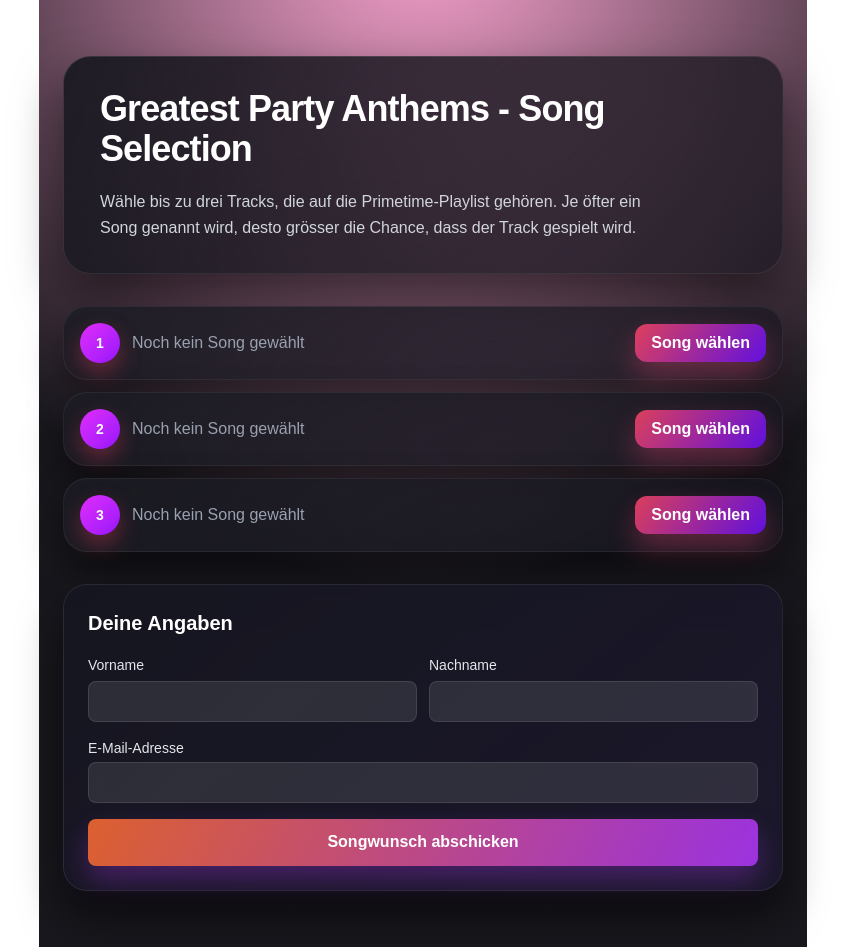
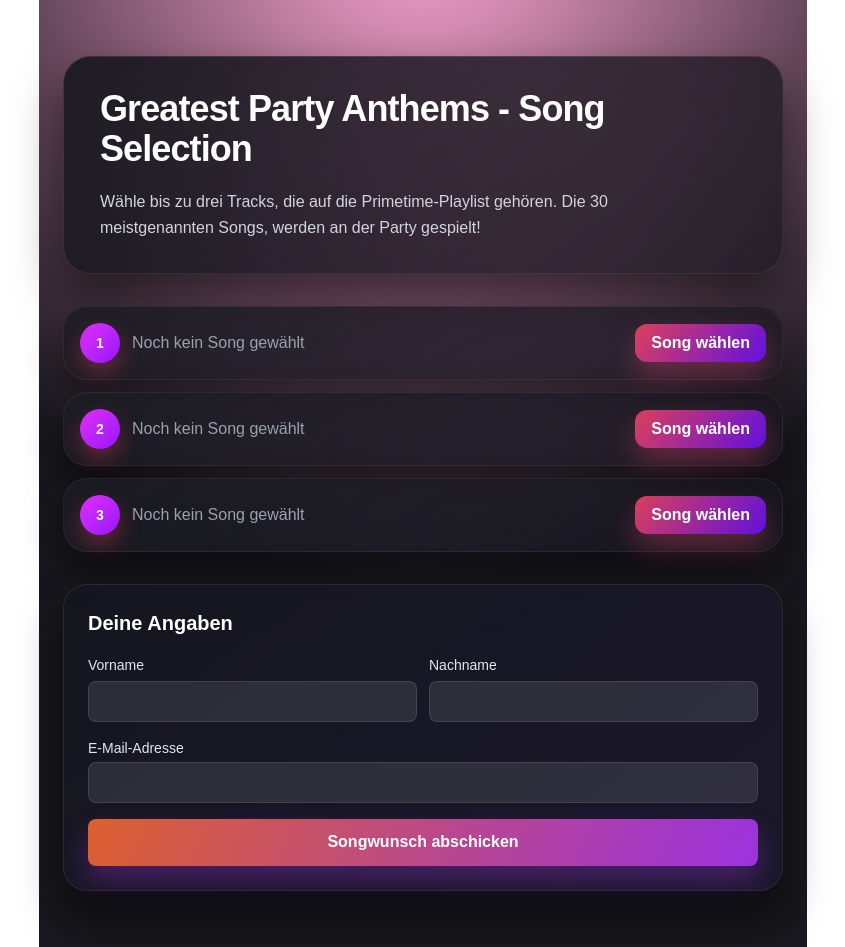
Before and after one commit to tecnovel/anthem-songwish, a Next.js app: page / in a window 1280 px wide. Shown: the whole page, without its empty margins (217-1062 px from the left). Built offline with nearby package versions, Linux system fonts and the light colour scheme; no server answers.

Commit message:
descirption changes

```diff
--- a/src/pages/index.tsx
+++ b/src/pages/index.tsx
@@ -222,9 +222,8 @@ const HomePage: NextPage = () => {
             Greatest Party Anthems - Song Selection
           </h1>
           <p className="mt-5 max-w-xl text-sm leading-relaxed text-gray-300 sm:text-base">
-            Wähle bis zu drei Tracks, die auf die Primetime-Playlist gehören. Je
-            öfter ein Song genannt wird, desto grösser die Chance, dass der
-            Track gespielt wird.
+            Wähle bis zu drei Tracks, die auf die Primetime-Playlist gehören.
+            Die 30 meistgenannten Songs, werden an der Party gespielt!
           </p>
         </section>
 
```
